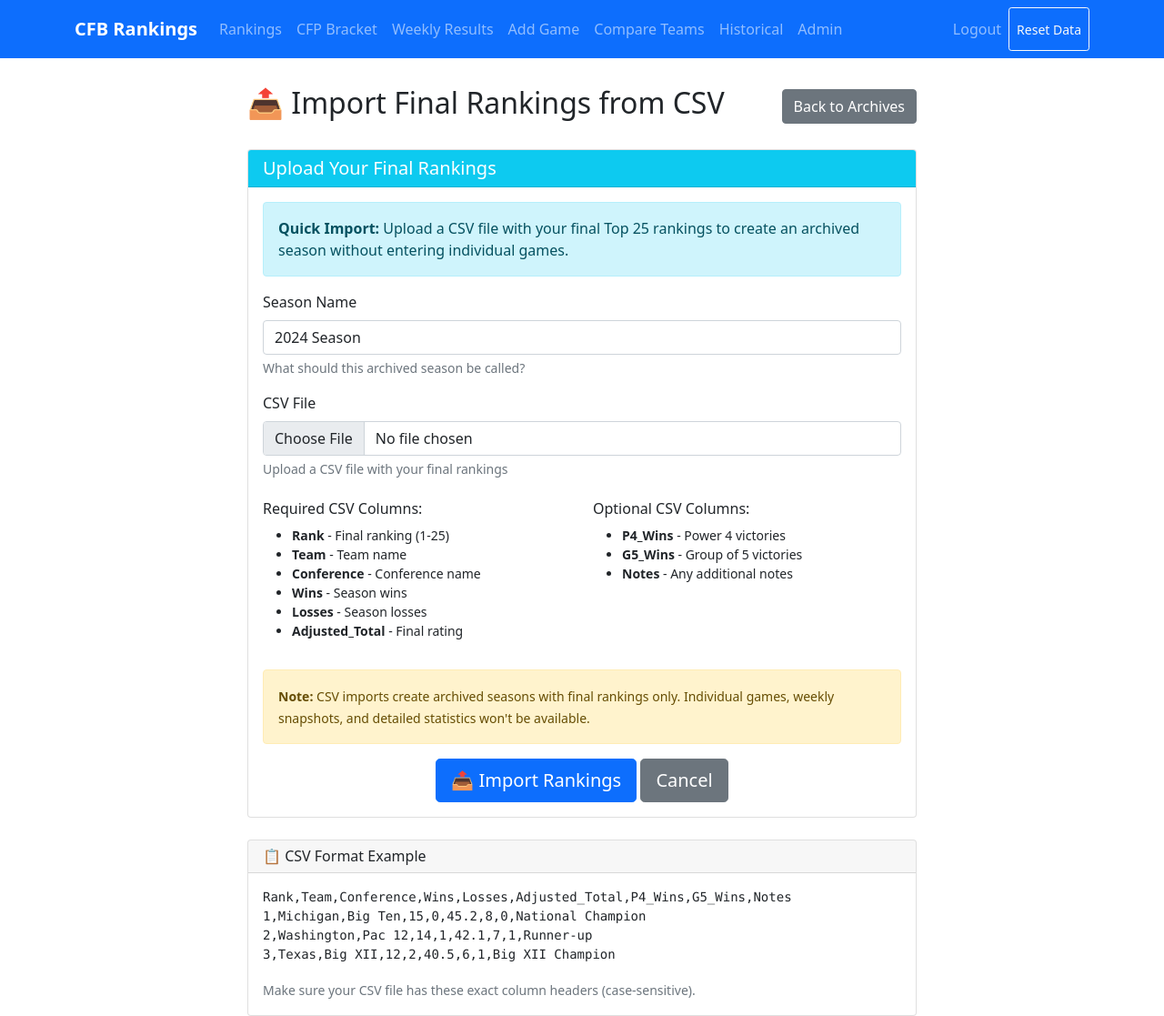
After one commit to 0wlbear/cfb-rankings, a Flask app: page /import_csv in a window 1280 px wide. The commit adds this page. Shown: the whole page at 91% size. Run offline with Flask 3, Linux system fonts and the light colour scheme; the visitor is signed in with stand-in values (Sample User, id 1).

Commit message:
Add CSV import functionality - Import button and upload page

```diff
--- /dev/null
+++ b/templates/import_csv.html
@@ -0,0 +1,87 @@
+{% extends "base.html" %}
+
+{% block title %}Import CSV Rankings - College Football Rankings{% endblock %}
+
+{% block content %}
+<div class="row justify-content-center">
+    <div class="col-md-8">
+        <div class="d-flex justify-content-between align-items-center mb-4">
+            <h2>📤 Import Final Rankings from CSV</h2>
+            <a href="{{ url_for('archived_seasons') }}" class="btn btn-secondary">Back to Archives</a>
+        </div>
+
+        <div class="card">
+            <div class="card-header bg-info text-white">
+                <h5 class="mb-0">Upload Your Final Rankings</h5>
+            </div>
+            <div class="card-body">
+                <div class="alert alert-info">
+                    <strong>Quick Import:</strong> Upload a CSV file with your final Top 25 rankings to create an archived season without entering individual games.
+                </div>
+
+                <form method="POST" enctype="multipart/form-data">
+                    <div class="mb-3">
+                        <label for="season_name" class="form-label">Season Name</label>
+                        <input type="text" class="form-control" id="season_name" name="season_name"
+                               value="2024 Season" required placeholder="e.g., 2024 Season, 2023 Final, etc.">
+                        <div class="form-text">What should this archived season be called?</div>
+                    </div>
+
+                    <div class="mb-4">
+                        <label for="csv_file" class="form-label">CSV File</label>
+                        <input type="file" class="form-control" id="csv_file" name="csv_file" accept=".csv" required>
+                        <div class="form-text">Upload a CSV file with your final rankings</div>
+                    </div>
+
+                    <div class="row">
+                        <div class="col-md-6">
+                            <h6>Required CSV Columns:</h6>
+                            <ul class="small">
+                                <li><strong>Rank</strong> - Final ranking (1-25)</li>
+                                <li><strong>Team</strong> - Team name</li>
+                                <li><strong>Conference</strong> - Conference name</li>
+                                <li><strong>Wins</strong> - Season wins</li>
+                                <li><strong>Losses</strong> - Season losses</li>
+                                <li><strong>Adjusted_Total</strong> - Final rating</li>
+                            </ul>
+                        </div>
+                        <div class="col-md-6">
+                            <h6>Optional CSV Columns:</h6>
+                            <ul class="small">
+                                <li><strong>P4_Wins</strong> - Power 4 victories</li>
+                                <li><strong>G5_Wins</strong> - Group of 5 victories</li>
+                                <li><strong>Notes</strong> - Any additional notes</li>
+                            </ul>
+                        </div>
+                    </div>
+
+                    <div class="alert alert-warning mt-3">
+                        <small>
+                            <strong>Note:</strong> CSV imports create archived seasons with final rankings only.
+                            Individual games, weekly snapshots, and detailed statistics won't be available.
+                        </small>
+                    </div>
+
+                    <div class="text-center">
+                        <button type="submit" class="btn btn-primary btn-lg">📤 Import Rankings</button>
+                        <a href="{{ url_for('archived_seasons') }}" class="btn btn-secondary btn-lg">Cancel</a>
+                    </div>
+                </form>
+            </div>
+        </div>
+
+        <div class="card mt-4">
+            <div class="card-header">
+                <h6 class="mb-0">📋 CSV Format Example</h6>
+            </div>
+            <div class="card-body">
+                <pre class="small"><code>Rank,Team,Conference,Wins,Losses,Adjusted_Total,P4_Wins,G5_Wins,Notes
+1,Michigan,Big Ten,15,0,45.2,8,0,National Champion
+2,Washington,Pac 12,14,1,42.1,7,1,Runner-up
+3,Texas,Big XII,12,2,40.5,6,1,Big XII Champion</code></pre>
+                <small class="text-muted">Make sure your CSV file has these exact column headers (case-sensitive).</small>
+            </div>
+        </div>
+    </div>
+</div>
+{% endblock %}
```
Also changed, not shown: templates/archived_seasons.html (+6 -1 lines).
